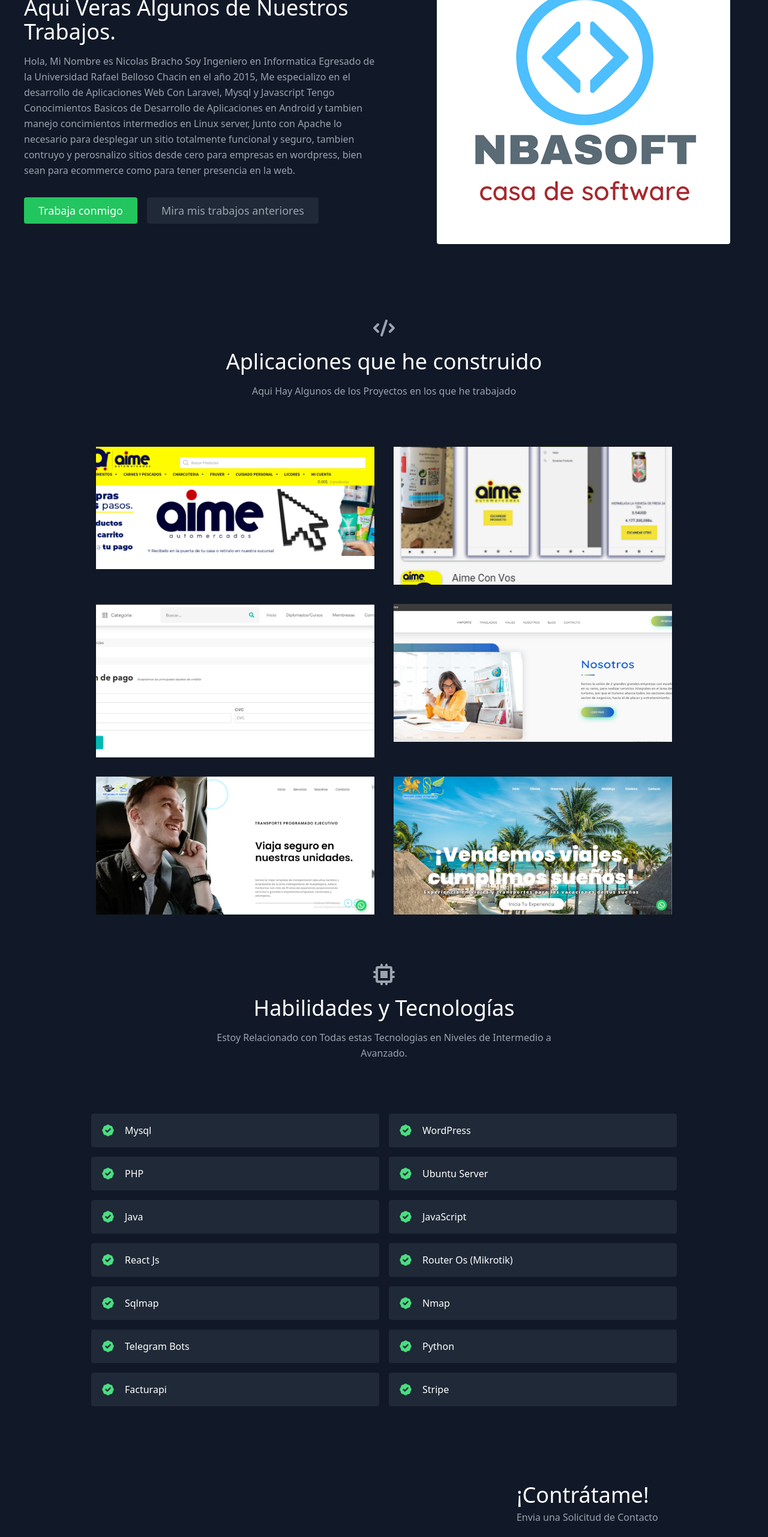
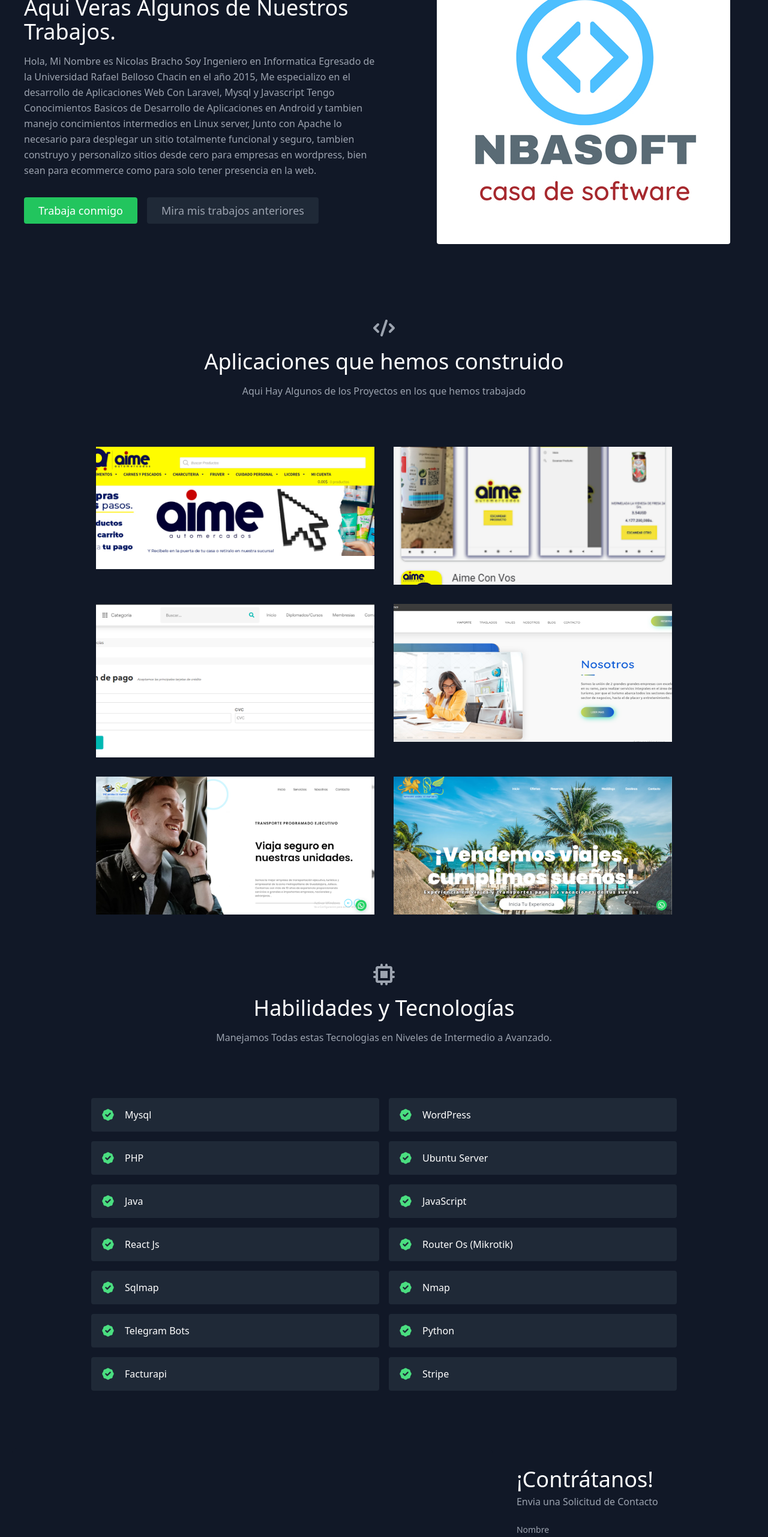
Before and after one commit to nbracho/MiPerfil, a React (Vite) app: page / in a window 1280 px wide. Shown: the part 234-2797 px from the top of the page at 60% size. Built offline with nearby package versions, Linux system fonts and the light colour scheme; grey boxes are pictures that could not be loaded.

Commit message:
actualizacion nbasoft final

```diff
--- a/src/components/About.jsx
+++ b/src/components/About.jsx
@@ -12,7 +12,7 @@ export default function About() {
           <p className="mb-8 leading-relaxed">
 Hola, Mi Nombre es Nicolas Bracho Soy Ingeniero en Informatica Egresado de la Universidad Rafael Belloso Chacin en el año 2015, Me especializo en el desarrollo de Aplicaciones Web Con Laravel, Mysql y Javascript
 Tengo Conocimientos Basicos de Desarrollo de Aplicaciones en Android y tambien manejo concimientos intermedios en Linux server, Junto con Apache
-lo necesario para desplegar un sitio totalmente funcional y seguro, tambien contruyo y perosnalizo sitios desde cero para empresas en wordpress, bien sean para ecommerce como para tener presencia en la web.
+lo necesario para desplegar un sitio totalmente funcional y seguro, tambien construyo y personalizo sitios desde cero para empresas en wordpress, bien sean para ecommerce como para solo tener presencia en la web.
           </p>
           <div className="flex justify-center">
             <a
--- a/src/components/Contact.jsx
+++ b/src/components/Contact.jsx
@@ -66,7 +66,7 @@ function encode(data) {
           name="contact"
           className="lg:w-1/3 md:w-1/2 flex flex-col md:ml-auto w-full md:py-8 mt-8 md:mt-0">
           <h2 className="text-white sm:text-4xl text-3xl mb-1 font-medium title-font">
-            ¡Contrátame!
+            ¡Contrátanos!
           </h2>
           <p className="leading-relaxed mb-5">
 Envia una Solicitud de Contacto
--- a/src/components/Projects.jsx
+++ b/src/components/Projects.jsx
@@ -9,10 +9,10 @@ export default function Projects() {
         <div className="flex flex-col w-full mb-20">
           <CodeIcon className="mx-auto inline-block w-10 mb-4" />
           <h1 className="sm:text-4xl text-3xl font-medium title-font mb-4 text-white">
-            Aplicaciones que he construido
+            Aplicaciones que hemos construido
           </h1>
           <p className="lg:w-2/3 mx-auto leading-relaxed text-base">
-Aqui Hay Algunos de los Proyectos en los que he trabajado
+Aqui Hay Algunos de los Proyectos en los que hemos trabajado
           </p>
         </div>
         <div className="flex flex-wrap -m-4">
--- a/src/components/Skills.jsx
+++ b/src/components/Skills.jsx
@@ -13,7 +13,7 @@ export default function Skills() {
             Habilidades y Tecnologías
           </h1>
           <p className="text-base leading-relaxed xl:w-2/4 lg:w-3/4 mx-auto">
-Estoy Relacionado con Todas estas Tecnologias en Niveles de Intermedio a Avanzado.
+Manejamos Todas estas Tecnologias en Niveles de Intermedio a Avanzado.
           </p>
         </div>
         <div className="flex flex-wrap lg:w-4/5 sm:mx-auto sm:mb-2 -mx-2">
```
